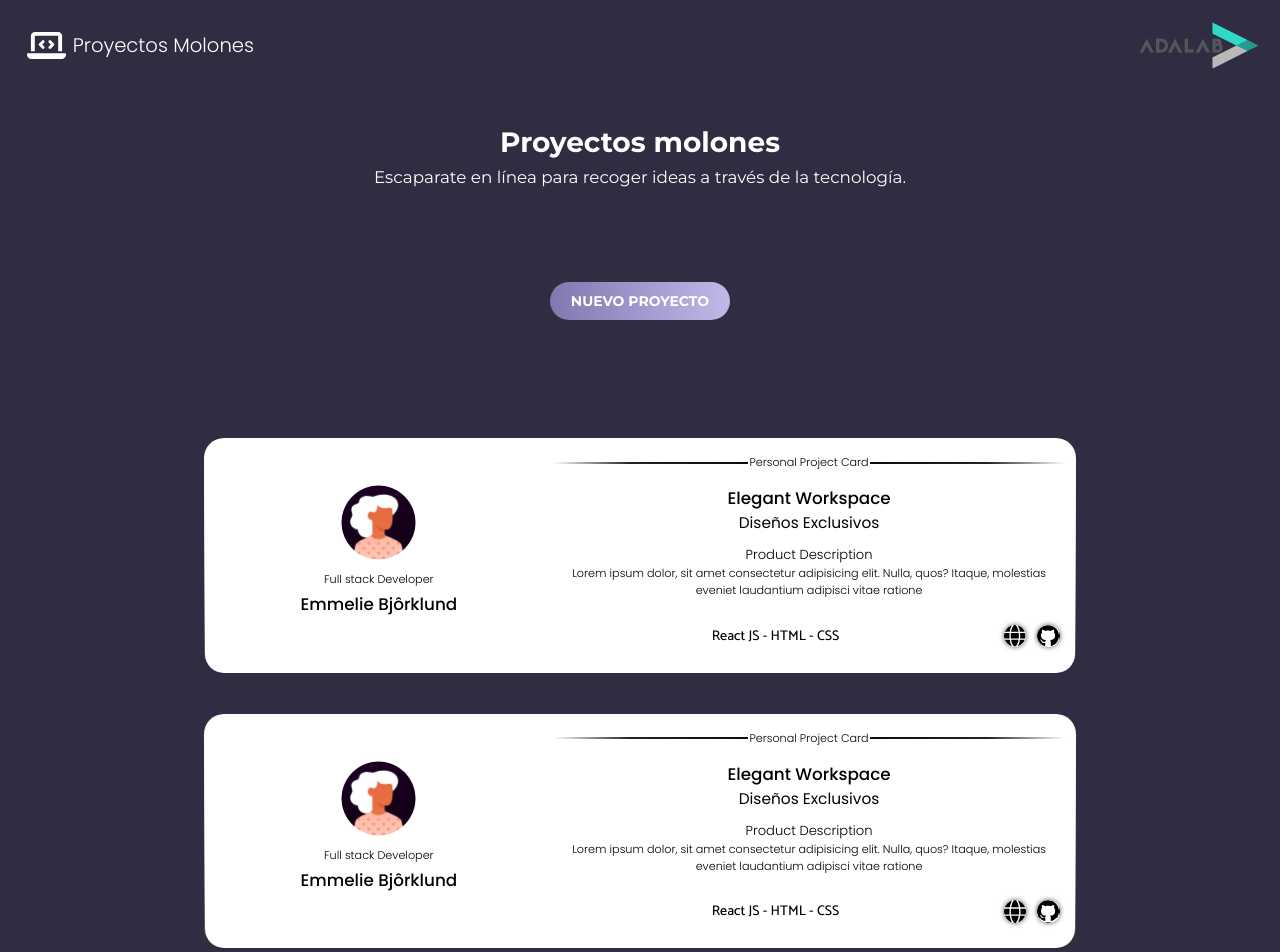
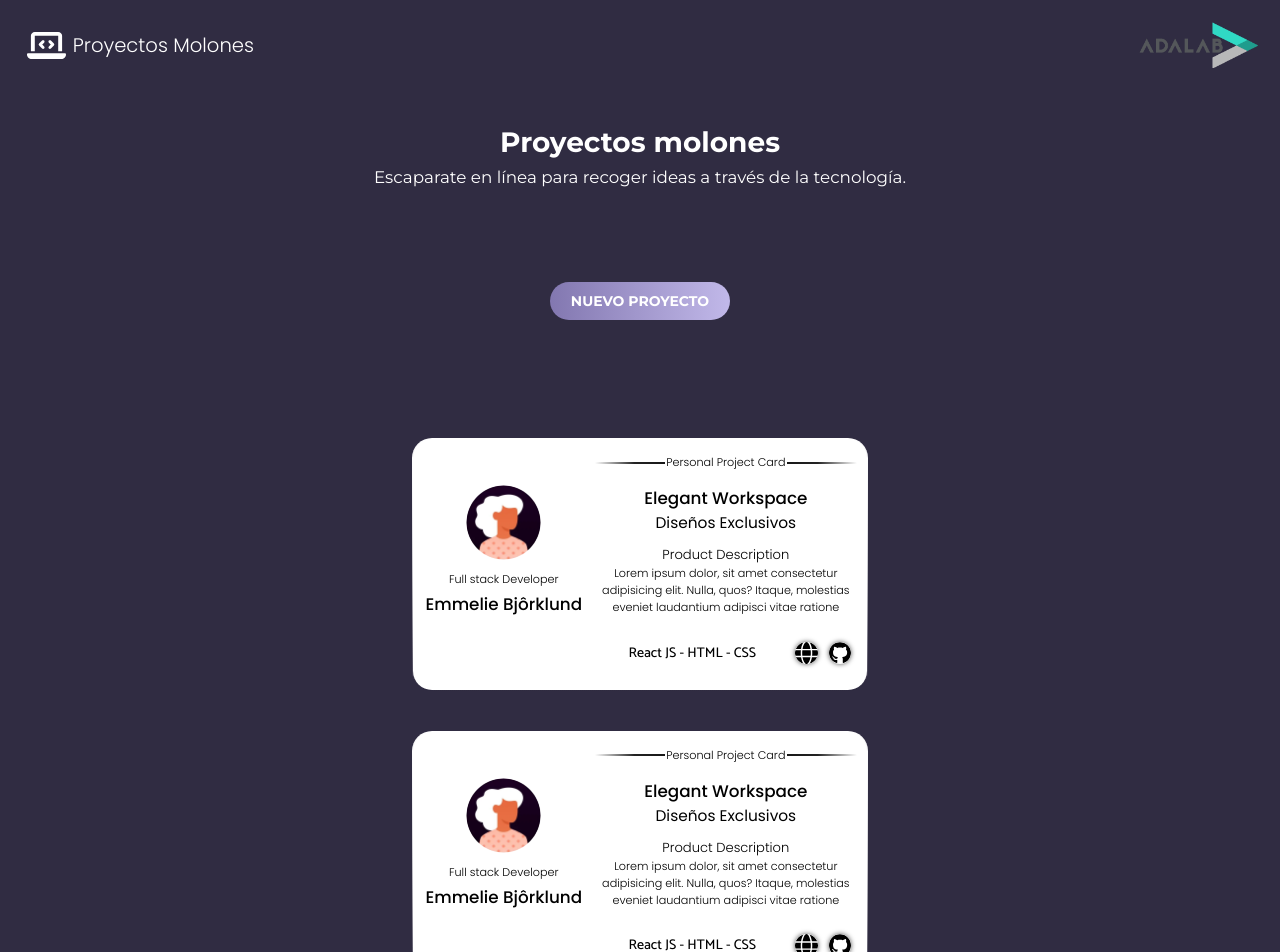
Before and after one commit to AnaEDiBlasi/project-promo-b-module-3-team-3, a React (Vite) app: page /#/ in a window 1280 px wide. Shown: the top 952 px of the page. Built offline with nearby package versions, Linux system fonts and the light colour scheme.

Commit message:
previewLanding align center

```diff
--- a/src/styles/App.scss
+++ b/src/styles/App.scss
@@ -159,6 +159,11 @@ fieldset {
   background-image: linear-gradient(to bottom, var(--color-white), var(--color-white)), linear-gradient(to bottom, var(--color-white) 0%, rgba(0, 0, 0, 0));
   background-origin: border-box;
   background-clip: content-box, border-box;
+  @media screen and (min-width: 768px){
+    width: 50%;
+
+
+  }
 }
 
 .card .card__projectTitle {
--- a/src/styles/Landing.scss
+++ b/src/styles/Landing.scss
@@ -139,7 +139,9 @@
     transform: translateY(+50px);
     display: flex;
     flex-direction: column;
+    align-items: center;
     gap: 40px;
+
   }
 
   .previewLanding .card{
```
